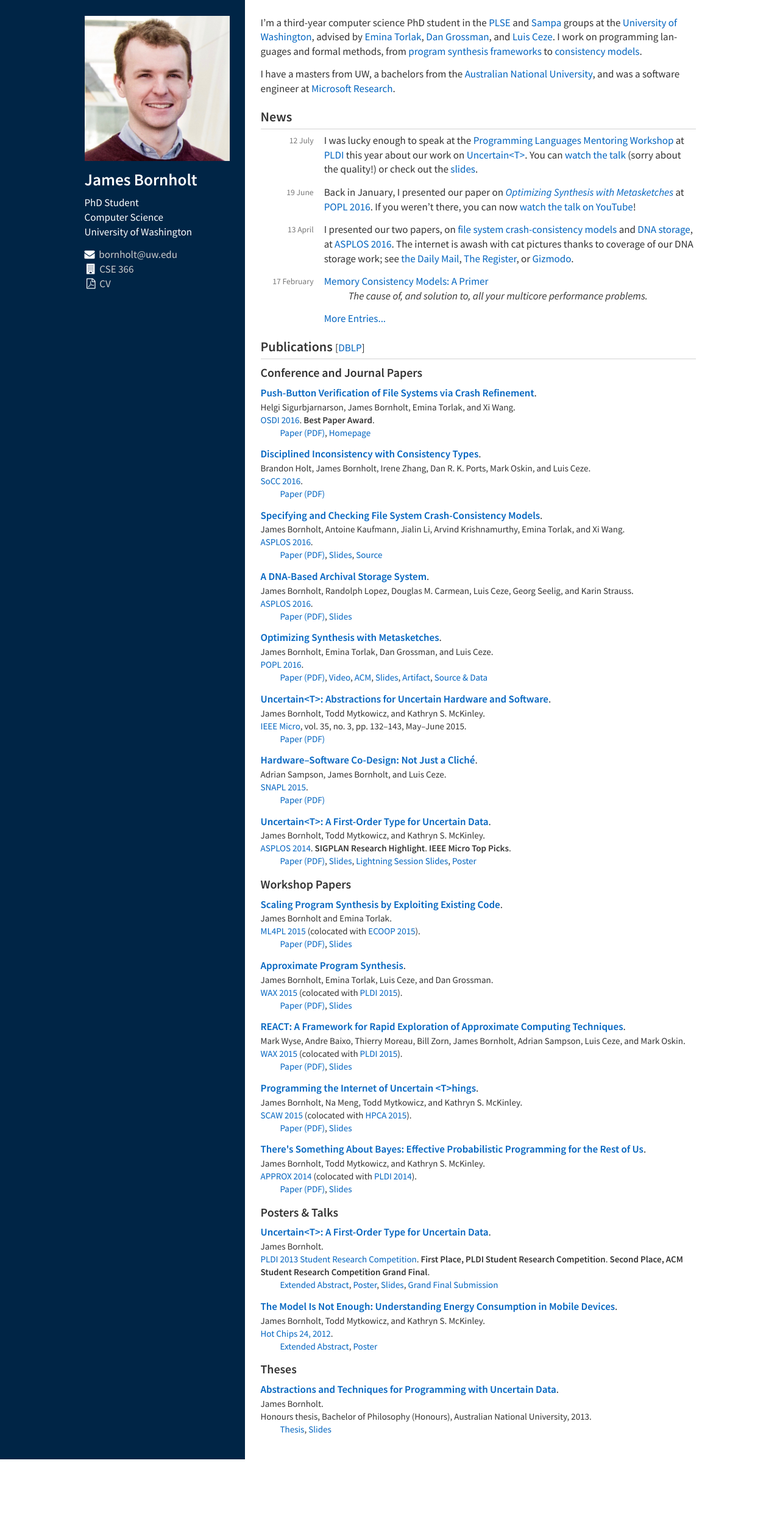
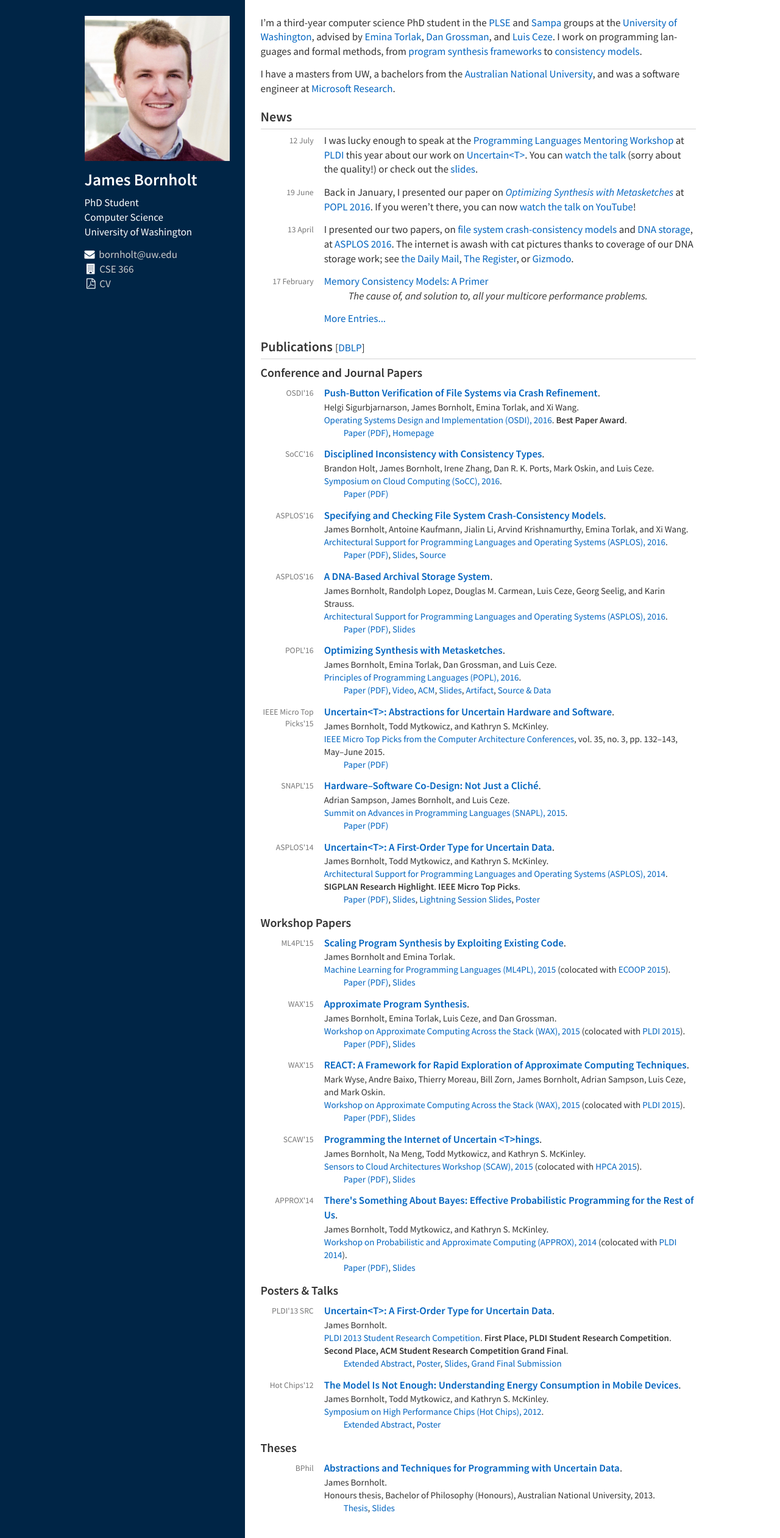
Before and after one commit to jamesbornholt/homepage, a Jekyll site: the page built from index.md, in a window 1280 px wide. Shown: the whole page at 61% size. Built offline with Jekyll 4.4.1, drawn with Linux system fonts in a browser that asks for light colours; nearby versions of some CDN libraries; before the commit the page ends 2393 px from its top, so only the background shows below that.

Commit message:
tweak paper list layout

```diff
--- a/_data/papers.yml
+++ b/_data/papers.yml
@@ -1,8 +1,9 @@
 - title: "Push-Button Verification of File Systems via Crash Refinement"
   authors: "Helgi Sigurbjarnarson, James Bornholt, Emina Torlak, and Xi Wang"
   type: conference
-  venue: "OSDI 2016"
+  venue: "Operating Systems Design and Implementation (OSDI), 2016"
   venue_url: "https://www.usenix.org/conference/osdi16"
+  venue_short: "OSDI'16"
   url: "papers/yggdrasil-osdi16.pdf"
   extra: "<b>Best Paper Award</b>."
   links:
@@ -14,8 +15,9 @@
 - title: "Disciplined Inconsistency with Consistency Types"
   authors: "Brandon Holt, James Bornholt, Irene Zhang, Dan R. K. Ports, Mark Oskin, and Luis Ceze"
   type: conference
-  venue: "SoCC 2016"
+  venue: "Symposium on Cloud Computing (SoCC), 2016"
   venue_url: "http://acmsocc.github.io/2016/"
+  venue_short: "SoCC'16"
   url: "papers/ipa-socc16.pdf"
   links:
     - text: "Paper (PDF)"
@@ -24,7 +26,8 @@
 - title: "Specifying and Checking File System Crash-Consistency Models"
   authors: "James Bornholt, Antoine Kaufmann, Jialin Li, Arvind Krishnamurthy, Emina Torlak, and Xi Wang"
   type: conference
-  venue: "ASPLOS 2016"
+  venue: "Architectural Support for Programming Languages and Operating Systems (ASPLOS), 2016"
+  venue_short: "ASPLOS'16"
   url: "http://sandcat.cs.washington.edu/ferrite/"
   venue_url: "http://www.ece.cmu.edu/calcm/asplos2016/"
   links:
@@ -38,7 +41,8 @@
 - title: "A DNA-Based Archival Storage System"
   authors: "James Bornholt, Randolph Lopez, Douglas M. Carmean, Luis Ceze, Georg Seelig, and Karin Strauss"
   type: conference
-  venue: "ASPLOS 2016"
+  venue: "Architectural Support for Programming Languages and Operating Systems (ASPLOS), 2016"
+  venue_short: "ASPLOS'16"
   url: "papers/dnastorage-asplos16.pdf"
   venue_url: "http://www.ece.cmu.edu/calcm/asplos2016/"
   links:
@@ -50,7 +54,8 @@
 - title: "Optimizing Synthesis with Metasketches"
   authors: "James Bornholt, Emina Torlak, Dan Grossman, and Luis Ceze"
   type: conference
-  venue: "POPL 2016"
+  venue: "Principles of Programming Languages (POPL), 2016"
+  venue_short: "POPL'16"
   url: "http://synapse.uwplse.org"
   venue_url: "http://conf.researchr.org/home/POPL-2016"
   links:
@@ -70,11 +75,11 @@
 - title: "Uncertain<T>: Abstractions for Uncertain Hardware and Software"
   authors: "James Bornholt, Todd Mytkowicz, and Kathryn S. McKinley"
   type: conference
-  venue: "IEEE Micro"
+  venue: "IEEE Micro Top Picks from the Computer Architecture Conferences"
+  venue_short: "IEEE Micro Top Picks'15"
   volume: "vol. 35, no. 3, pp. 132–143, May–June 2015"
   url: "http://ieeexplore.ieee.org/xpl/articleDetails.jsp?arnumber=7106409&filter%3DAND%28p_IS_Number%3A7129787%29"
   venue_url: "http://ieeexplore.ieee.org/xpl/tocresult.jsp?isnumber=7129787"
-  # extra: "<b>IEEE Micro's Top Picks from the Computer Architecture Conferences.</b>"
   links:
     - text: "Paper (PDF)"
       url: "papers/uncertaint-toppicks15.pdf"
@@ -82,7 +87,8 @@
 - title: "Scaling Program Synthesis by Exploiting Existing Code"
   authors: "James Bornholt and Emina Torlak"
   type: workshop
-  venue: "ML4PL 2015"
+  venue: "Machine Learning for Programming Languages (ML4PL), 2015"
+  venue_short: "ML4PL'15"
   colocated_with: "ECOOP 2015"
   url: "papers/scalesynth-ml4pl15.pdf"
   venue_url: "http://2015.ecoop.org/track/ML4PL2015"
@@ -96,7 +102,8 @@
 - title: "Approximate Program Synthesis"
   authors: "James Bornholt, Emina Torlak, Luis Ceze, and Dan Grossman"
   type: workshop
-  venue: "WAX 2015"
+  venue: "Workshop on Approximate Computing Across the Stack (WAX), 2015"
+  venue_short: "WAX'15"
   colocated_with: "PLDI 2015"
   url: "papers/appsyn-wax15.pdf"
   venue_url: "http://sampa.cs.washington.edu/wax2015/"
@@ -110,7 +117,8 @@
 - title: "REACT: A Framework for Rapid Exploration of Approximate Computing Techniques"
   authors: "Mark Wyse, Andre Baixo, Thierry Moreau, Bill Zorn, James Bornholt, Adrian Sampson, Luis Ceze, and Mark Oskin"
   type: workshop
-  venue: "WAX 2015"
+  venue: "Workshop on Approximate Computing Across the Stack (WAX), 2015"
+  venue_short: "WAX'15"
   colocated_with: "PLDI 2015"
   url: "papers/react-wax15.pdf"
   venue_url: "http://sampa.cs.washington.edu/wax2015/"
@@ -124,7 +132,8 @@
 - title: "Hardware–Software Co-Design: Not Just a Cliché"
   authors: "Adrian Sampson, James Bornholt, and Luis Ceze"
   type: conference
-  venue: "SNAPL 2015"
+  venue: "Summit on Advances in Programming Languages (SNAPL), 2015"
+  venue_short: "SNAPL'15"
   url: "http://drops.dagstuhl.de/opus/frontdoor.php?source_opus=5030"
   venue_url: "http://snapl.org/2015/index.html"
   links:
@@ -134,7 +143,8 @@
 - title: "Programming the Internet of Uncertain <T>hings"
   authors: "James Bornholt, Na Meng, Todd Mytkowicz, and Kathryn S. McKinley"
   type: workshop
-  venue: "SCAW 2015"
+  venue: "Sensors to Cloud Architectures Workshop (SCAW), 2015"
+  venue_short: "SCAW'15"
   colocated_with: "HPCA 2015"
   url: "papers/context-scaw15.pdf"
   venue_url: "http://darksilicon.org/hpca/SCAW-2015/"
@@ -148,7 +158,8 @@
 - title: "There's Something About Bayes: Effective Probabilistic Programming for the Rest of Us"
   authors: "James Bornholt, Todd Mytkowicz, and Kathryn S. McKinley"
   type: workshop
-  venue: "APPROX 2014"
+  venue: "Workshop on Probabilistic and Approximate Computing (APPROX), 2014"
+  venue_short: "APPROX'14"
   colocated_with: "PLDI 2014"
   url: "papers/bayes-approx14.pdf"
   venue_url: "http://approx2014.cs.umass.edu"
@@ -162,7 +173,8 @@
 - title: "Uncertain<T>: A First-Order Type for Uncertain Data"
   authors: "James Bornholt, Todd Mytkowicz, and Kathryn S. McKinley"
   type: conference
-  venue: "ASPLOS 2014"
+  venue: "Architectural Support for Programming Languages and Operating Systems (ASPLOS), 2014"
+  venue_short: "ASPLOS'14"
   url: "http://dx.doi.org/10.1145/2541940.2541958"
   venue_url: "https://www.cs.utah.edu/asplos14/"
   extra: "<b>SIGPLAN Research Highlight</b>. <b>IEEE Micro Top Picks</b>."
@@ -180,6 +192,7 @@
   authors: "James Bornholt"
   type: thesis
   url: "papers/thesis13.pdf"
+  venue_short: "BPhil"
   extra: "Honours thesis, Bachelor of Philosophy (Honours), Australian National University, 2013."
   links:
     - text: "Thesis"
@@ -191,6 +204,7 @@
   authors: "James Bornholt"
   type: poster
   venue: "PLDI 2013 Student Research Competition"
+  venue_short: "PLDI'13 SRC"
   url: "papers/uncertaint-src13.finals.pdf"
   venue_url: "http://src.acm.org"
   extra: "<b>First Place, PLDI Student Research Competition</b>. <b>Second Place, ACM Student Research Competition Grand Final</b>."
@@ -207,7 +221,8 @@
 - title: "The Model Is Not Enough: Understanding Energy Consumption in Mobile Devices"
   authors: "James Bornholt, Todd Mytkowicz, and Kathryn S. McKinley"
   type: poster
-  venue: "Hot Chips 24, 2012"
+  venue: "Symposium on High Performance Chips (Hot Chips), 2012"
+  venue_short: "Hot Chips'12"
   url: "papers/energy-hotchips12.pdf"
   venue_url: "http://www.hotchips.org/archives/hc24/"
   links:
--- a/_includes/paper.html
+++ b/_includes/paper.html
@@ -1,3 +1,8 @@
+<div class="paper-box">
+<div class="paper-venue-short">
+{{ paper.venue_short }}
+</div>
+<div class="paper-details">
 <p>
     {% if paper.url %}<a class="paper-title" href="{{ paper.url }}">{% else %}<span class="paper-title">{% endif %}{{ paper.title | escape }}{% if paper.url %}</a>{% else %}</span>{% endif %}.
 </p>
@@ -16,3 +21,5 @@
     </ul>
     {% endif %}
 </p>
+</div>
+</div>
--- a/css/main.scss
+++ b/css/main.scss
@@ -268,8 +268,8 @@ div.blog-posts p {
 @media screen and (min-width: 48em) {
     div.blog-date {
         text-align: right;
-        line-height: 18pt;
         flex: 1 0;
+        padding-top: 1.5pt;
     }
     div.blog-desc {
         padding-left: 1em;
@@ -281,6 +281,12 @@ div.blog-posts p {
 
 /* Paper lists */
 
+.paper-box {
+    display: inline;
+}
+.paper-venue-short {
+    display: none;
+}
 ul.paper-list p {
     margin: 0;
 }
@@ -318,7 +324,24 @@ ul.paper-links li:after {
 ul.paper-links li:last-child:after {
     content: "";
 }
-
+@media screen and (min-width: 48em) {
+    .paper-box {
+        display: flex;
+    }
+    .paper-venue-short {
+        display: block;
+        font-size: 80%;
+        color: #777777;
+        vertical-align: top;
+        text-align: right;
+        flex: 1 0px;
+        padding-top: 1.5pt;
+    }
+    .paper-details {
+        padding-left: 1em;
+        flex: 7 0px;
+    }
+}
 
 
 /* Blog entries */
```
